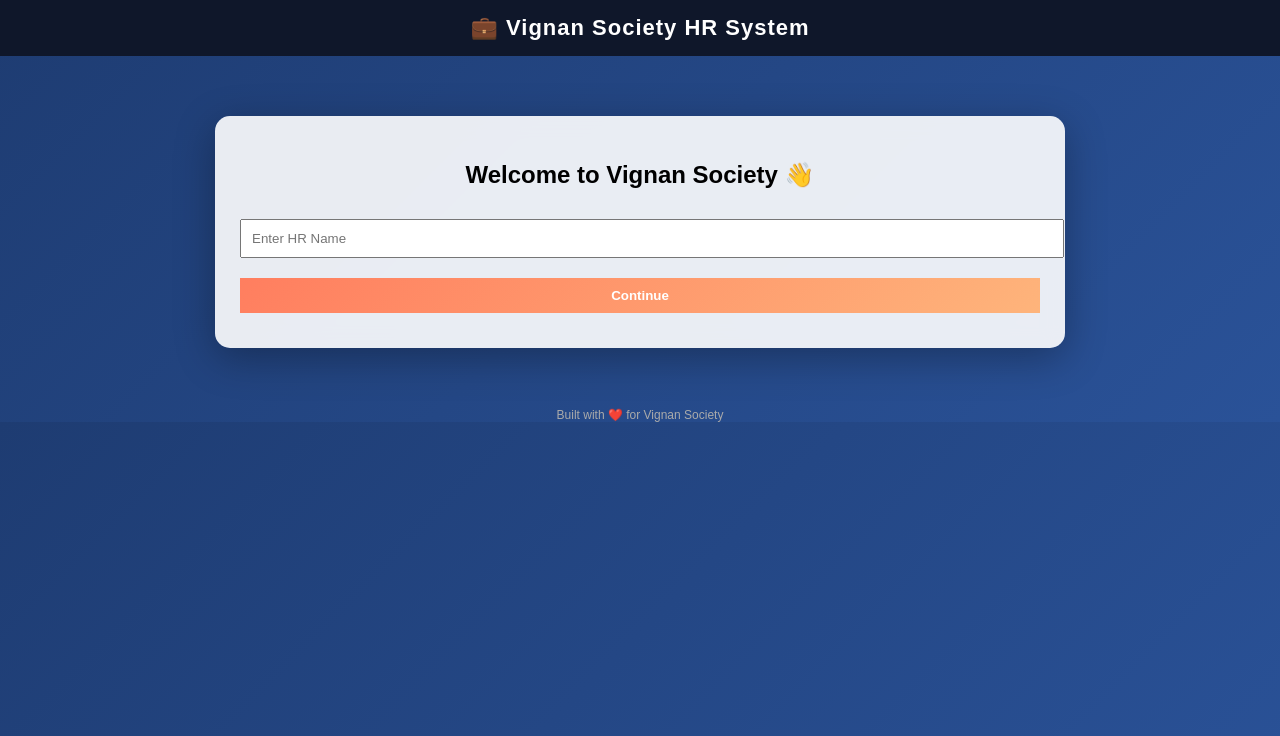
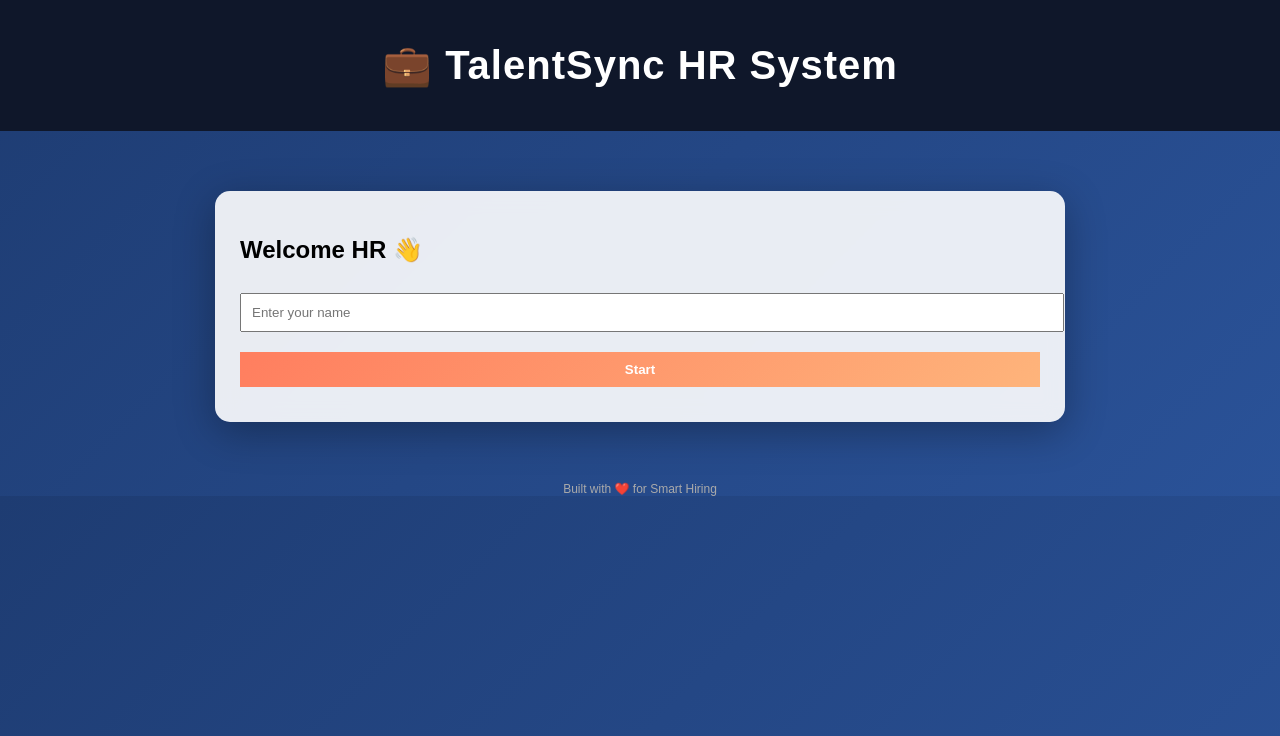
Before and after one commit to ailanavyasri/HR-System, a Flask app: page / in a window 1280 px wide. Shown: the top 736 px of the page. Run offline with Flask 3, Linux system fonts and the light colour scheme.

Commit message:
Refactor HR Dashboard title and styles

```diff
--- a/templates/index.html
+++ b/templates/index.html
@@ -1,23 +1,13 @@
 <!DOCTYPE html>
 <html>
 <head>
-    <title>Vignan Society HR Dashboard</title>
+    <title>HR Dashboard</title>
 
     <style>
         body {
             font-family: Arial;
             background: linear-gradient(135deg, #1e3c72, #2a5298);
             margin: 0;
-        }
-
-        .header {
-            background: #0f172a;
-            color: white;
-            padding: 15px;
-            text-align: center;
-            font-size: 22px;
-            font-weight: bold;
-            letter-spacing: 1px;
         }
 
 .container {
@@ -42,7 +32,6 @@
     border: none;
     font-weight: bold;
     transition: 0.3s;
-            cursor: pointer;
 }
 
 button:hover {
@@ -54,12 +43,18 @@
             padding: 15px;
             margin-top: 15px;
             border-radius: 10px;
-            transition: 0.3s;
         }
 
-        .card:hover {
-            transform: translateY(-5px);
-            box-shadow: 0px 10px 25px rgba(0,0,0,0.2);
+        .selected { color: green; }
+        .rejected { color: red; }
+        .header {
+    background: #0f172a;
+    color: white;
+    padding: 15px;
+    text-align: center;
+    font-size: 20px;
+    font-weight: bold;
+    letter-spacing: 1px;
 }
 
 .badge {
@@ -78,7 +73,14 @@
     background: #fee2e2;
     color: #991b1b;
 }
+.card {
+    transition: 0.3s;
+}
 
+.card:hover {
+    transform: translateY(-5px);
+    box-shadow: 0px 10px 25px rgba(0,0,0,0.2);
+}
 .footer {
     text-align: center;
     margin-top: 20px;
@@ -89,24 +91,22 @@
 </head>
 
 <body>
-
     <div class="header">
-    💼 Vignan Society HR System
+        <h1>💼 TalentSync HR System</h1>
     </div>
 
 <div class="container">
 
-    <!-- STEP 1 -->
+    <!-- STEP 1: Ask HR Name -->
     {% if step == 1 %}
-        <h2 style="text-align:center;">Welcome to Vignan Society 👋</h2>
-
+        <h2>Welcome HR 👋</h2>
         <form method="POST">
-            <input type="text" name="hr_name" placeholder="Enter HR Name" required>
-            <button type="submit" name="start">Continue</button>
+            <input type="text" name="hr_name" placeholder="Enter your name" required>
+            <button name="start">Start</button>
         </form>
     {% endif %}
 
-    <!-- STEP 2 -->
+    <!-- STEP 2: Greeting + Upload -->
     {% if step == 2 %}
 
         <h2 id="greet-text"></h2>
@@ -115,15 +115,13 @@
             <input type="hidden" name="hr_name" value="{{ hr_name }}">
 
             <input type="text" name="keyword" placeholder="python, java, sql" required>
-            <input type="number" step="0.1" name="min_cgpa" placeholder="Minimum CGPA" required>
+            <input type="number" step="0.1" name="min_cgpa" placeholder="Min CGPA" required>
             <input type="file" name="resumes" multiple required>
 
-            <button type="submit" name="process">🚀 Shortlist Candidates</button>
+            <button name="process">Shortlist</button>
         </form>
 
-        <!-- RESULTS -->
-        {% if show_results %}
-
+        <!-- Results -->
         {% if results %}
 
     {% for r in results %}
@@ -147,14 +145,13 @@
 {% else %}
 
     <p style="text-align:center; color:gray; margin-top:20px;">
-                    ⚠ No matching resumes found
+        🚀 Upload resumes to start shortlisting
     </p>
 
 {% endif %}
 
-        {% endif %}
 
-        <!-- GREETING ANIMATION -->
+        <!-- Greeting Animation -->
         <script>
             let name = "{{ hr_name }}";
             let hour = new Date().getHours();
@@ -178,10 +175,8 @@
     {% endif %}
 
 </div>
-
 <div class="footer">
-    Built with ❤️ for Vignan Society
+    Built with ❤️ for Smart Hiring
 </div>
-
 </body>
 </html>
```
Lines whose indentation alone changed are shown as unchanged.
